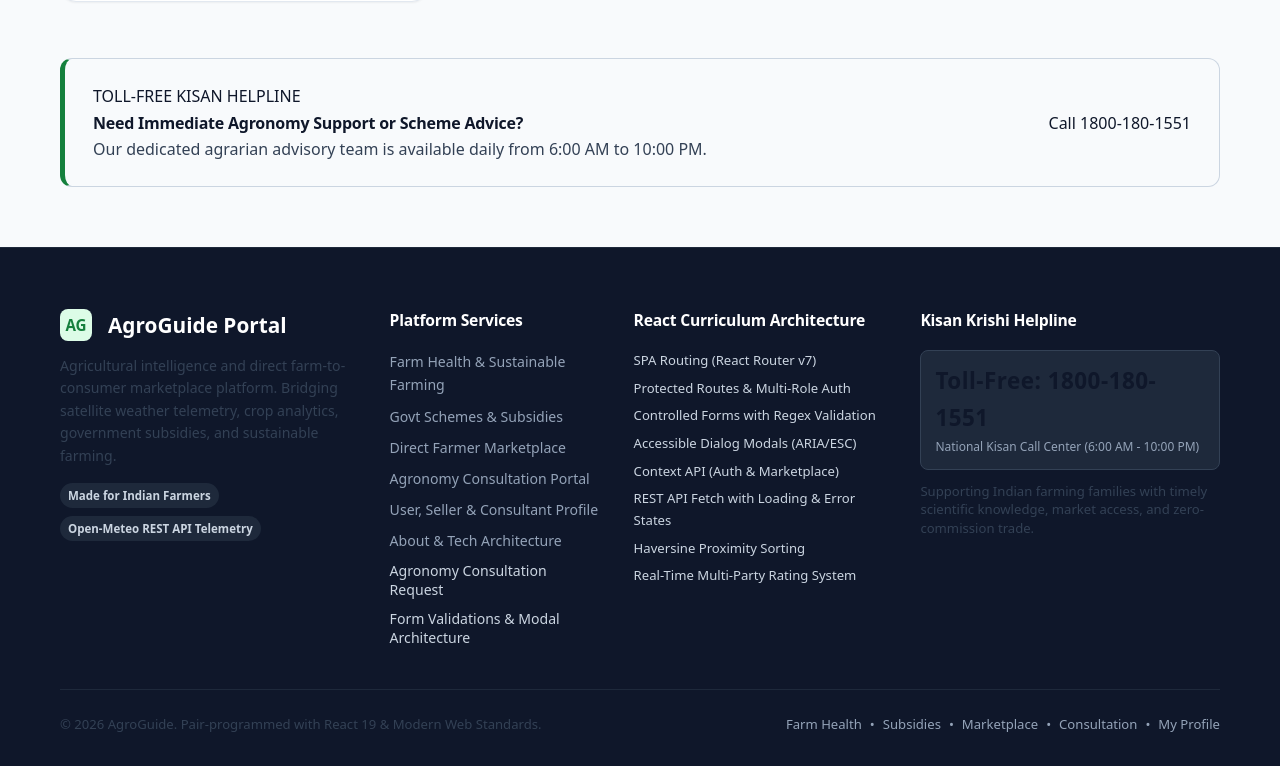
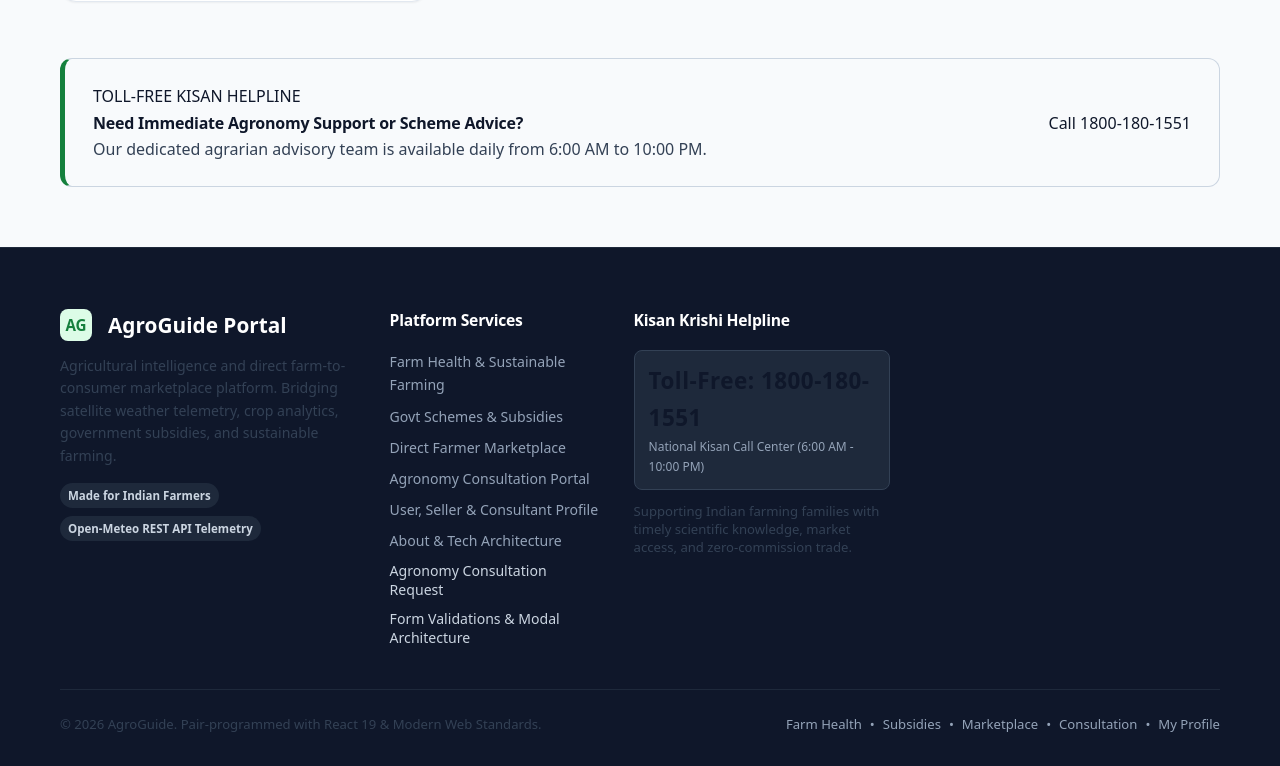
Before and after one commit to sharmarishita021/AgroGuide, a React (Vite) app: page / in a window 1280 px wide. Shown: the part 1772-2538 px from the top of the page. Built offline with nearby package versions, Linux system fonts and the light colour scheme.

Commit message:
changes made

```diff
--- a/src/components/common/Footer.jsx
+++ b/src/components/common/Footer.jsx
@@ -49,20 +49,6 @@ export default function Footer({ onOpenConsultation, onOpenValidationTopic }) {
             </ul>
           </div>
 
-          {/* Syllabus & Technologies */}
-          <div className="footer-col">
-            <h4 className="footer-heading">React Curriculum Architecture</h4>
-            <ul className="footer-syllabus-tags">
-              <li>SPA Routing (React Router v7)</li>
-              <li>Protected Routes &amp; Multi-Role Auth</li>
-              <li>Controlled Forms with Regex Validation</li>
-              <li>Accessible Dialog Modals (ARIA/ESC)</li>
-              <li>Context API (Auth &amp; Marketplace)</li>
-              <li>REST API Fetch with Loading &amp; Error States</li>
-              <li>Haversine Proximity Sorting</li>
-              <li>Real-Time Multi-Party Rating System</li>
-            </ul>
-          </div>
 
           {/* Contact / Emergency Agri Helpline */}
           <div className="footer-col">
```
